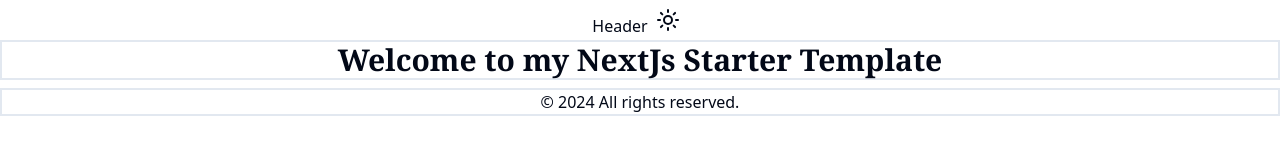
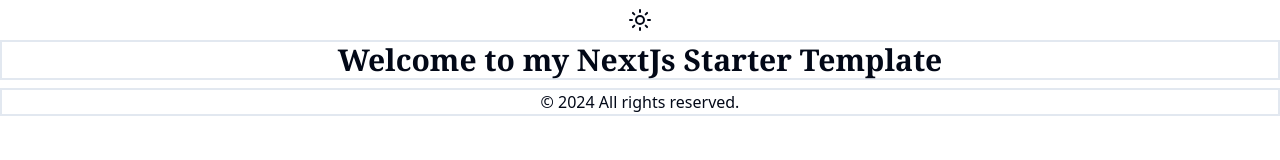
Before and after one commit to samurai71/my-next-starter-template, a Next.js app: page / in a window 1280 px wide. Shown: the top 160 px of the page. Built offline with nearby package versions, Linux system fonts and the light colour scheme.

Commit message:
refactor: removed unwanted text

```diff
--- a/src/components/Header/Header.tsx
+++ b/src/components/Header/Header.tsx
@@ -5,7 +5,6 @@ import { ThemeToggle } from "@/components/Header/theme-toggle";
 function Header() {
   return (
     <header className="text-center">
-      Header
       <ThemeToggle />
     </header>
   );
```
